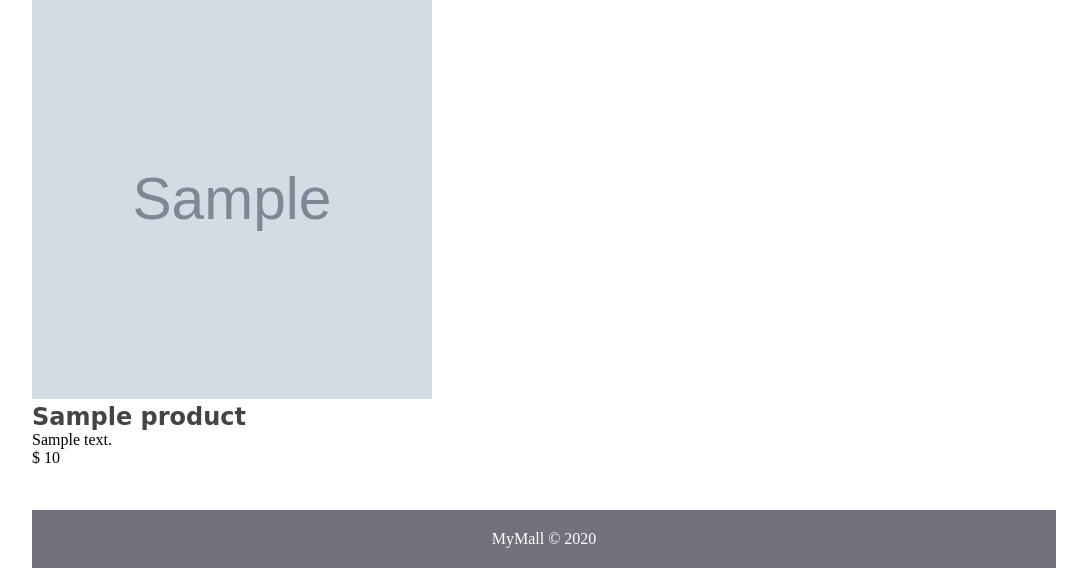
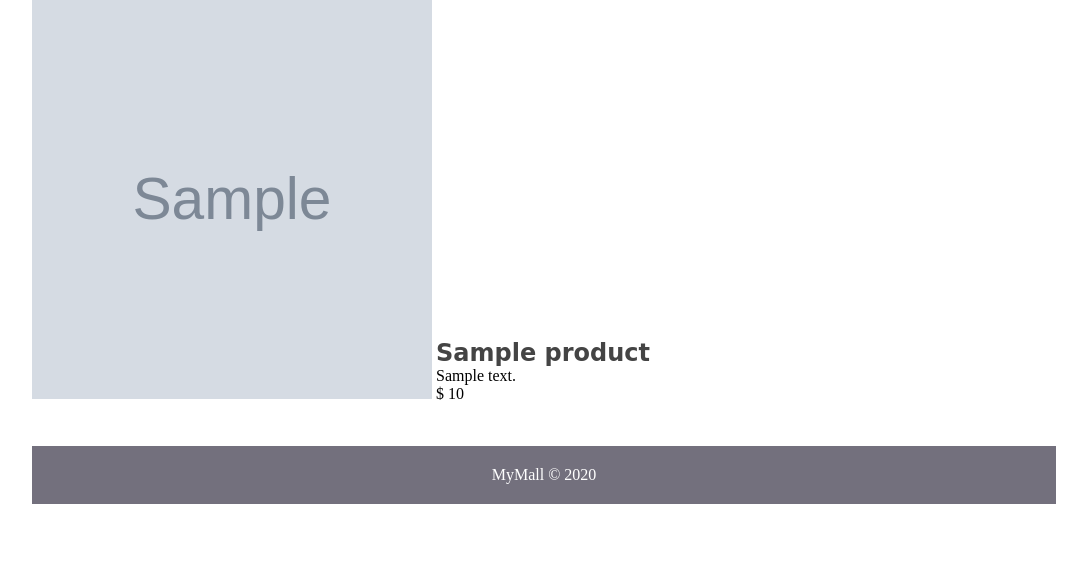
Before and after one commit to crabe-mot/ProjetWeb, a PHP site: page /index.php?controller=products&action=show&id=1 in a window 1280 px wide. Shown: the part 590-1158 px from the top of the page, without its empty margins (96-1183 px from the left). After the commit the page ends 1094 px from the top, so only its background shows below. Run offline with PHP 8.4, Linux system fonts and the light colour scheme; tables that the repository leaves empty hold one stand-in row (values such as "Sample post"); grey boxes marked "Sample" are stand-in pictures; data that the repository does not hold is empty; some web fonts are replaced.

Commit message:
last stuff

```diff
--- a/static/css/public_styling.css
+++ b/static/css/public_styling.css
@@ -264,3 +264,7 @@ img.standard-size {
     width: 400px;
     height: 400px;
 }
+
+.column {
+    display: inline-block;
+}
--- a/views/products/show.php
+++ b/views/products/show.php
@@ -1,8 +1,13 @@
 <div class="products_info">
+    <div class="column">
         <a  class="product-image" href="static/images/<?= $product->image ?>">
             <img class="standard-size" src="static/images/<?= $product->image ?>" alt="<?= $product->name ?>" title="<?= $product->name ?>">
         </a>
+    </div>
+    <div class="column">
         <h2 class="product-name"><?= $product->name ?></h2>
         <div class="product-desc"><?= $product->description ?></div>
         <div class="product-price">$ <?= $product->price ?></div>
     </div>
+
+</div>
```
Lines whose indentation alone changed are shown as unchanged.
